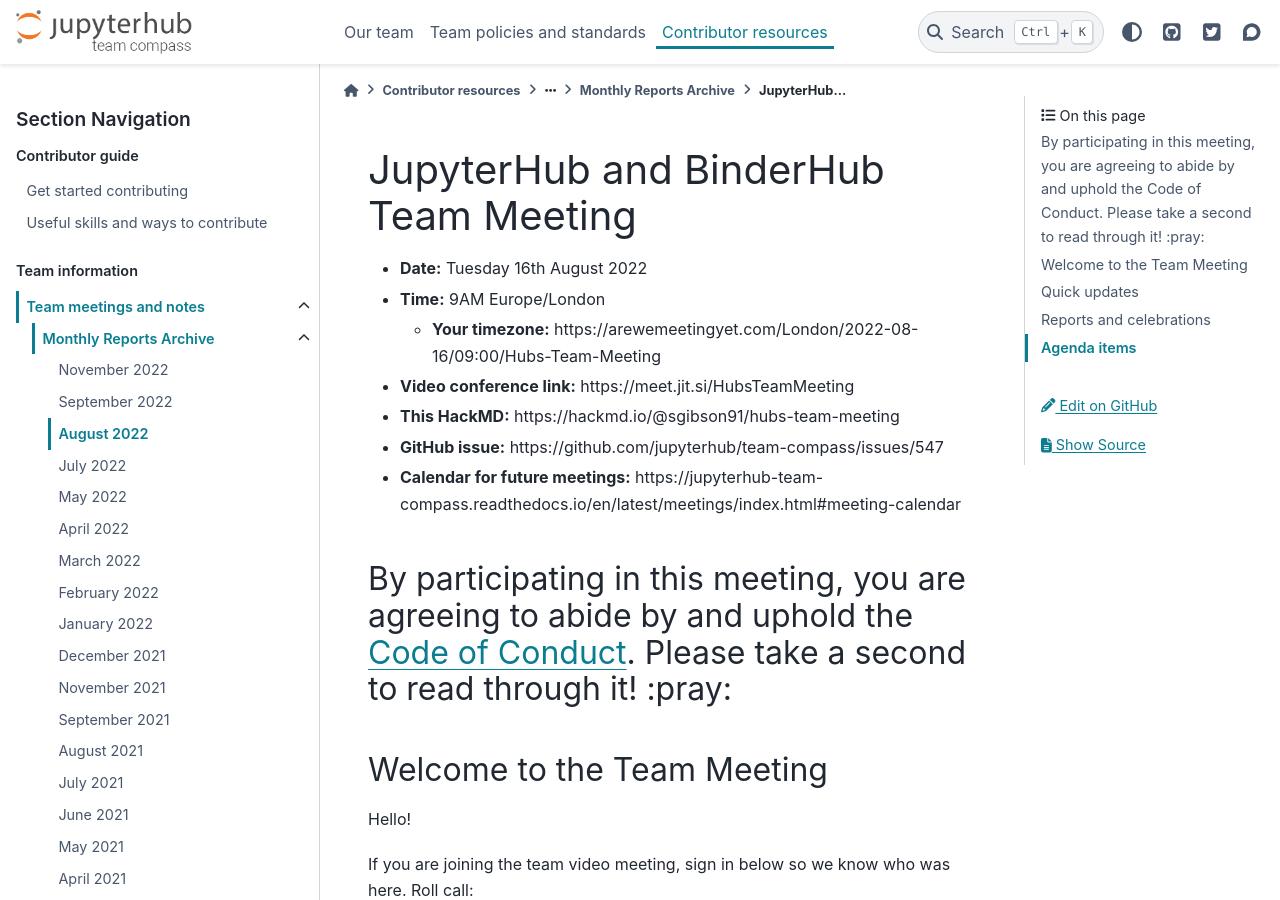
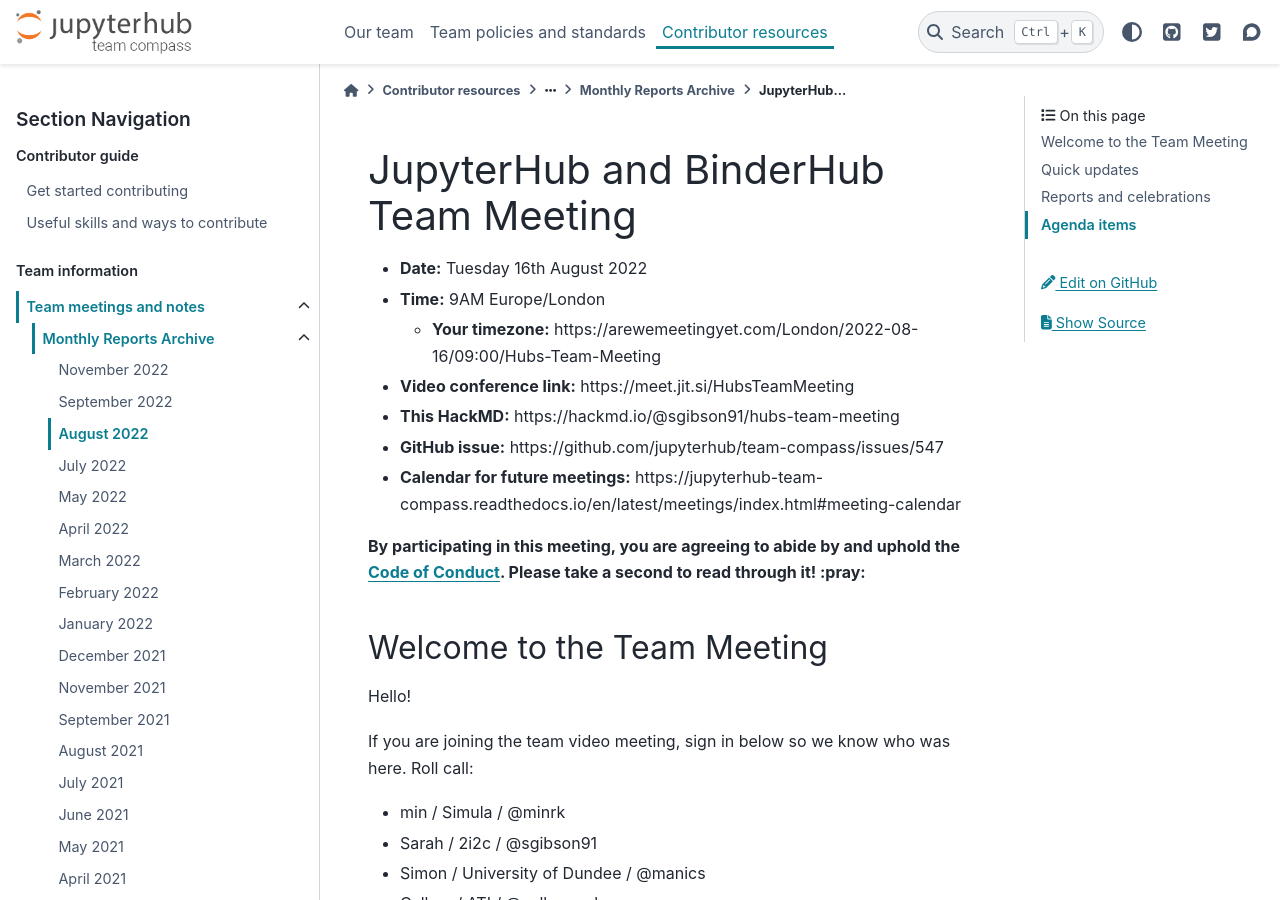
Before and after one commit to jupyterhub/team-compass, a Sphinx documentation site: the page built from docs/meetings/community/2022-08-16.md, in a window 1280 px wide and 900 px high. Built offline with Sphinx 7.4.7 and the PyData theme 0.15.4, drawn with Linux system fonts in a browser that asks for light colours; the version number could not be read and is left out.

Commit message:
Fix warnings about non-consecutive header level increase
I've also updated the hackmd template for these meetings so we don't get
this going onwards.

```diff
--- a/docs/meetings/community/2022-08-16.md
+++ b/docs/meetings/community/2022-08-16.md
@@ -8,7 +8,7 @@
 - **GitHub issue:** https://github.com/jupyterhub/team-compass/issues/547
 - **Calendar for future meetings:** https://jupyterhub-team-compass.readthedocs.io/en/latest/meetings/index.html#meeting-calendar
 
-#### By participating in this meeting, you are agreeing to abide by and uphold the [Code of Conduct](https://jupyter.org/conduct). Please take a second to read through it! :pray:
+**By participating in this meeting, you are agreeing to abide by and uphold the [Code of Conduct](https://jupyter.org/conduct). Please take a second to read through it! :pray:**
 
 ## Welcome to the Team Meeting
 
```
Also changed, not shown: docs/meetings/community/2022-09-20.md (+1 -1 lines), docs/meetings/community/2022-11-15.md (+1 -1 lines).
